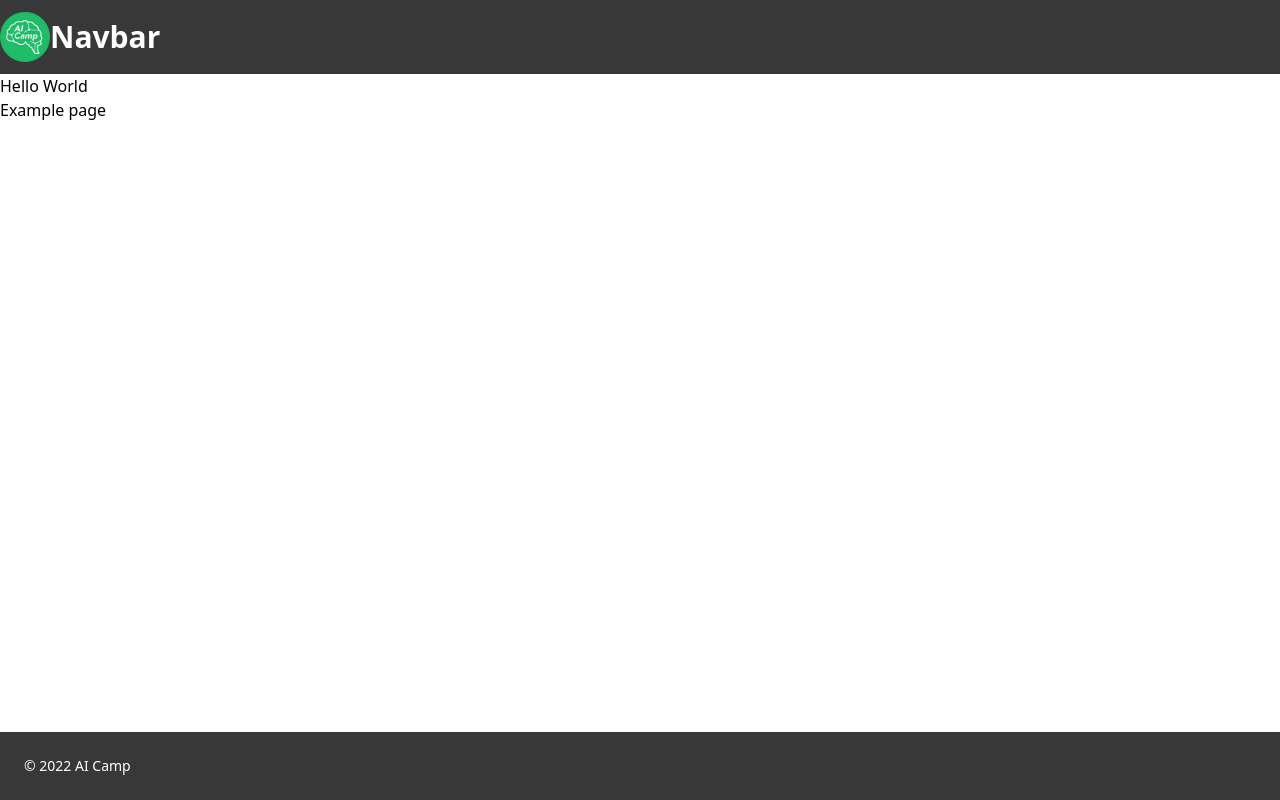
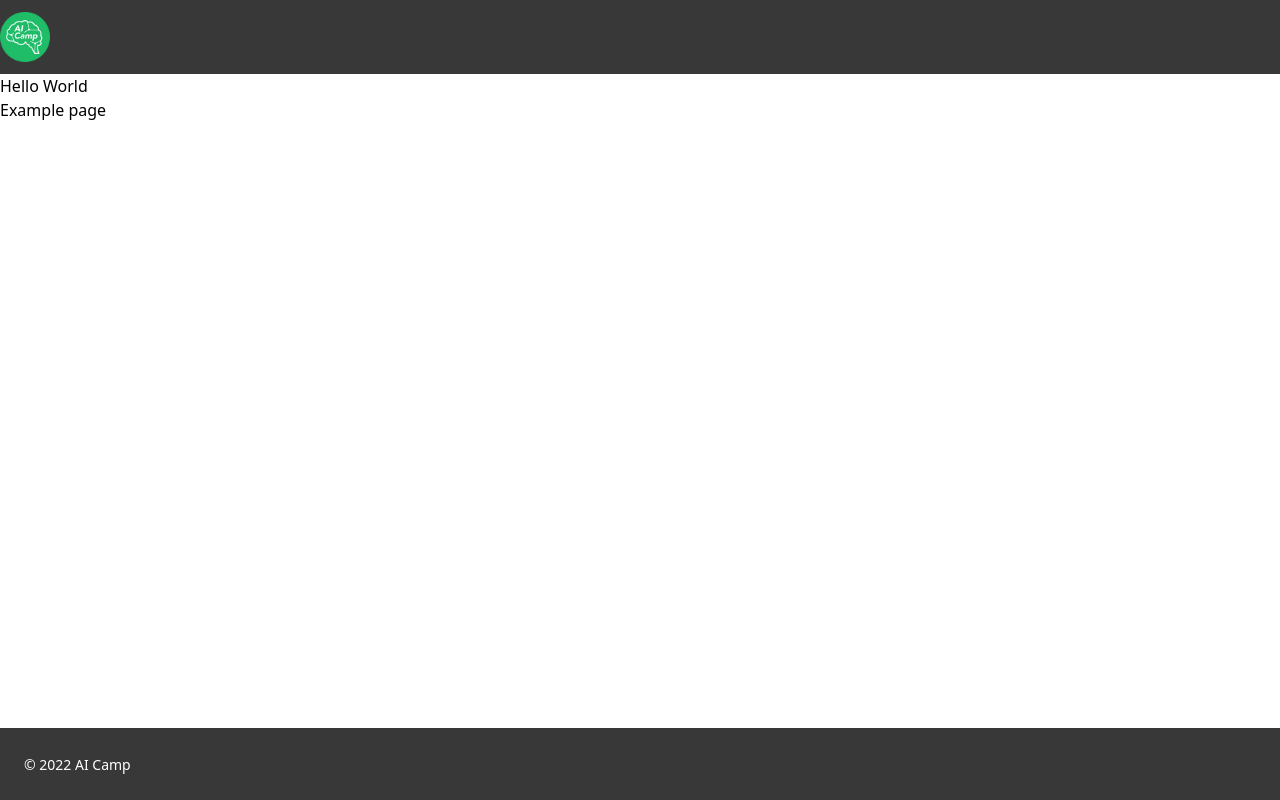
Before and after one commit to organization-x/hippo2-frontend, a React (Create React App) app: page /example in a window 1280 px wide. Built offline with nearby package versions, Linux system fonts and the light colour scheme.

Commit message:
addressed minor comments for footer & navbar
link hover color change, extending link, removing 'navbar' text in navbar, simplified some unnecessary class styling

```diff
--- a/src/components/footer/footer.css
+++ b/src/components/footer/footer.css
@@ -2,3 +2,7 @@
 .footer {
 	background-color: rgb(56, 56, 56);
 }
+/* change color when hovering over link */
+.link:hover{
+	color: rgb(128, 129, 131);
+}
--- a/src/components/footer/footer.js
+++ b/src/components/footer/footer.js
@@ -3,16 +3,10 @@ import './footer.css';
 function Footer() {
 
 	return (
-
-		<footer className=' inset-x-0 fixed bottom-0 p-4 bg-white shadow md:flex md:items-center md:justify-between md:p-6 dark:bg-gray-800 footer'>
-			<span className='text-sm text-white sm:text-center'>© 2022 <a href="https://ai-camp.org" className='hover:underline'>AI Camp</a>
+		<footer className='inset-x-0 fixed bottom-0 md:p-6 footer'>
+			<span className='text-sm text-white sm:text-center'><a href="https://ai-camp.org" className='hover:underline link'>© 2022 AI Camp</a>
 			</span>
-			<ul className='flex flex-wrap items-center mt-3 text-sm sm:mt-0 text-white'>
-			</ul>
 		</footer>
-
-
 	);
 }
-
 export default Footer;
--- a/src/components/navbar/navbar.js
+++ b/src/components/navbar/navbar.js
@@ -14,7 +14,7 @@ function Navbar() {
 			<div className="navbar container mx-auto px-3 md:px-0">
 				<Link className='nav-logo' to="/">
 					<img src={logo} alt='logo'/>
-					<h1 className='text-3xl text-white font-semibold' >Navbar</h1>
+					<h1 className='text-3xl text-white font-semibold' >{/*Navbar*/}</h1>
 				</Link>
 				{/* <button className='navbar-collapse' onClick={() => showNav()}>
 					<FontAwesomeIcon icon={faBars} />
```
